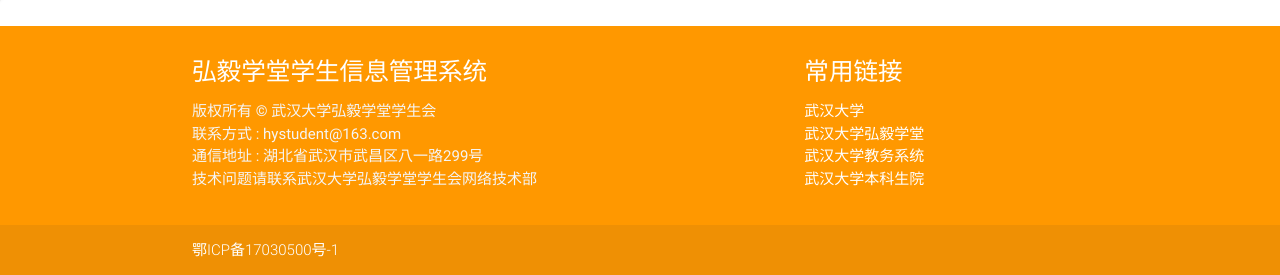
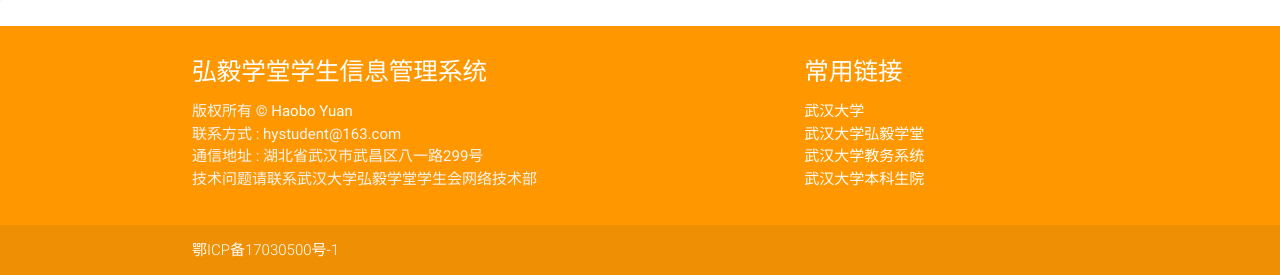
Before and after one commit to HarborYuan/Student-Information-Management-System, a Flask app: page / in a window 1280 px wide. Shown: the part 861-1136 px from the top of the page. Run offline with Flask 2, Linux system fonts and the light colour scheme.

Commit message:
add LICENSE

```diff
--- a/src/templates/base.html
+++ b/src/templates/base.html
@@ -24,7 +24,7 @@
       </ul>
 
       <ul id="nav-mobile" class="side-nav">
-          <li><a href="/login/">登录</a></li>
+          <li><a href="/login/">登陆</a></li>
           <li><a href="#">注册</a></li>
           <li><a href="#">帮助</a></li>
       </ul>
@@ -40,7 +40,7 @@
         <div class="col l6 s12">
           <h5 class="white-text">弘毅学堂学生信息管理系统</h5>
           <p class="grey-text text-lighten-4">
-            版权所有 © 武汉大学弘毅学堂学生会<br>
+            版权所有 © <a class="white-text"href="https://github.com/HarborYuan">Haobo Yuan</a><br>
             联系方式 : hystudent@163.com<br>
             通信地址 : 湖北省武汉市武昌区八一路299号<br>
             技术问题请联系武汉大学弘毅学堂学生会网络技术部<br>
```
Also changed, not shown: 1 other file.
